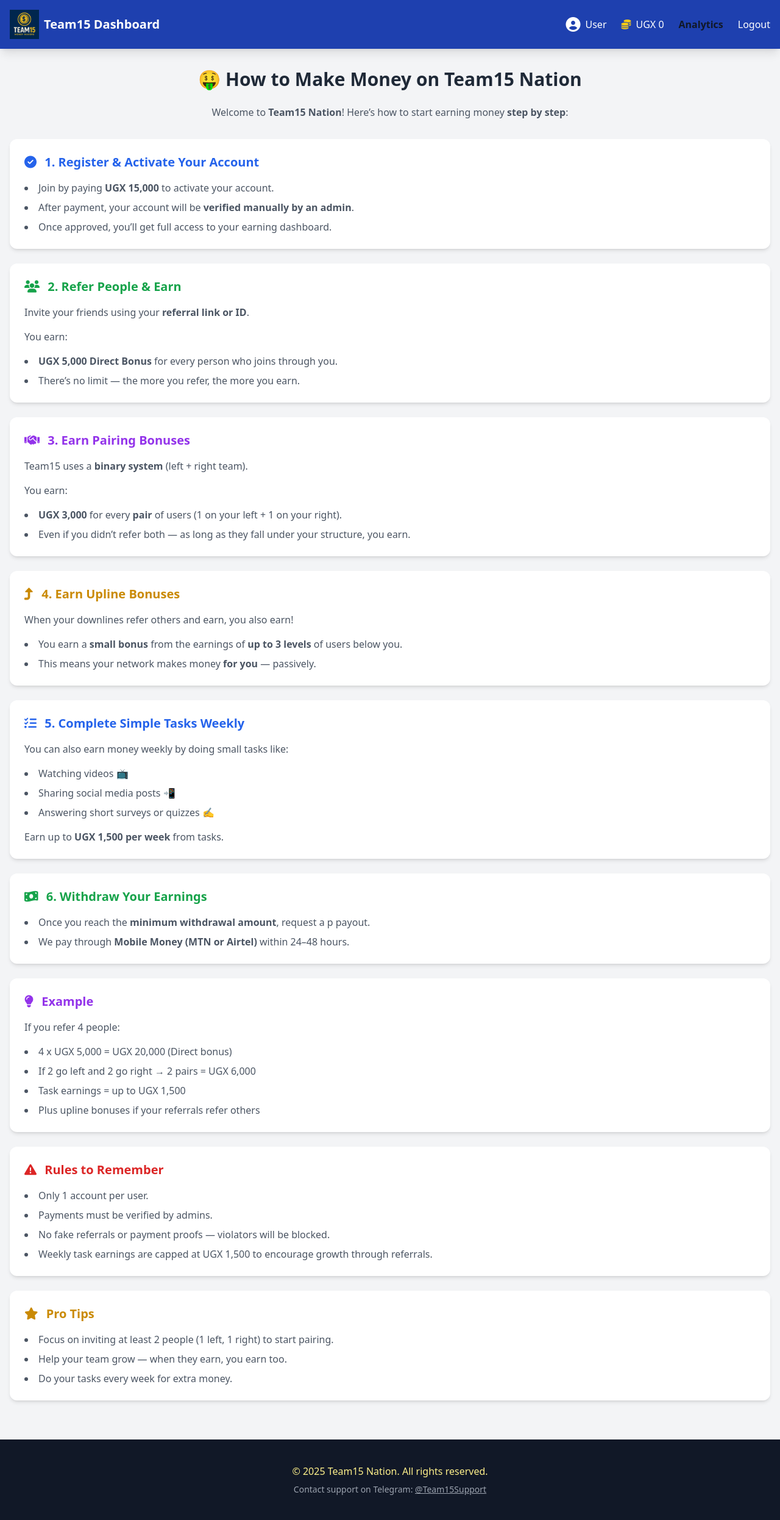
After one commit to Gambredxx/Team15, a Flask app: template templates/make-money-instructions.html in a window 1280 px wide. The commit adds this page. Shown: the whole page at 61% size. Run offline with Flask 3, Linux system fonts and the light colour scheme; the template is opened without the code that fills it, so the values that code supplies are empty; some libraries are stand-ins or nearby versions.

Commit message:
updated dashboard

```diff
--- a/app.py
+++ b/app.py
@@ -1,4 +1,3 @@
-# 🧠 HEAD: All imports and configs stay the same
 from flask import Flask, render_template, request, redirect, url_for, session, flash
 from datetime import datetime
 from functools import wraps
@@ -178,7 +177,7 @@
                           (referrer['id'], user_id))
 
                 conn.commit()
-                return redirect(url_for('instructions'))
+                return redirect(url_for('make_money_instructions'))
 
         except sqlite3.Error as e:
             flash('An error occurred during registration. Please try again.', 'danger')
@@ -362,9 +361,9 @@
     flash('Withdrawal processed successfully!', 'success')
     return redirect(url_for('admin_withdrawal_management'))
 
-@app.route('/instructions')
-def instructions():
-    return render_template('instructions.html')
+@app.route('/make-money-instructions')
+def make_money_instructions():
+    return render_template('make-money-instructions.html')
 
 # ✅ Run
 if __name__ == '__main__':
--- /dev/null
+++ b/templates/make-money-instructions.html
@@ -0,0 +1,203 @@
+<!DOCTYPE html>
+<html lang="en">
+<head>
+  <meta charset="UTF-8" />
+  <meta name="viewport" content="width=device-width, initial-scale=1" />
+  <title>Team15 Nation - How to Make Money</title>
+  <script src="https://cdn.tailwindcss.com"></script>
+  <link
+    rel="stylesheet"
+    href="https://cdnjs.cloudflare.com/ajax/libs/font-awesome/6.4.2/css/all.min.css"
+  />
+  <style>
+    @keyframes fadeInUp {
+      from {
+        opacity: 0;
+        transform: translateY(20px);
+      }
+      to {
+        opacity: 1;
+        transform: translateY(0);
+      }
+    }
+    .animate-fadeInUp {
+      animation: fadeInUp 0.8s ease-out forwards;
+    }
+  </style>
+</head>
+<body class="bg-gray-100">
+  <nav class="bg-blue-800 text-white shadow-lg">
+    <div class="container mx-auto px-4">
+      <div class="flex justify-between items-center py-4">
+        <div class="flex items-center">
+          <img
+            src="/static/images/team15-logo.png"
+            alt="Team15 Logo"
+            class="h-12 w-12 mr-2"
+          />
+          <span class="text-xl font-bold">Team15 Dashboard</span>
+        </div>
+        <div class="flex items-center space-x-6">
+          <div class="flex items-center space-x-2">
+            <i class="fas fa-user-circle text-white text-2xl"></i>
+            <span>{{ user.fullname | default('User') }}</span>
+          </div>
+          <div class="flex items-center space-x-2">
+            <i class="fas fa-coins text-yellow-400"></i>
+            <span>UGX {{ user.balance | default(0) }}</span>
+          </div>
+          <a href="{{ url_for('admin_analytics') }}" class="text-gray-900 font-semibold hover:text-blue-600 mr-4">Analytics</a>
+          <a href="{{ url_for('logout') }}" class="text-white hover:underline">Logout</a>
+        </div>
+      </div>
+    </div>
+  </nav>
+
+  <div class="container mx-auto px-4 py-8">
+    <h1 class="text-3xl font-bold text-gray-800 mb-6 text-center animate-fadeInUp">
+      🤑 How to Make Money on Team15 Nation
+    </h1>
+    <p class="text-gray-600 mb-8 text-center animate-fadeInUp">
+      Welcome to <strong>Team15 Nation</strong>! Here’s how to start earning money <strong>step by step</strong>:
+    </p>
+
+    <div class="grid grid-cols-1 gap-6 mb-8">
+      <!-- Register & Activate -->
+      <div class="bg-white rounded-xl shadow-md p-6 animate-fadeInUp">
+        <h2 class="text-xl font-bold text-blue-600 mb-4">
+          <i class="fas fa-check-circle mr-2"></i> 1. Register & Activate Your Account
+        </h2>
+        <ul class="list-disc list-inside text-gray-600 space-y-2">
+          <li>Join by paying <strong>UGX 15,000</strong> to activate your account.</li>
+          <li>After payment, your account will be <strong>verified manually by an admin</strong>.</li>
+          <li>Once approved, you’ll get full access to your earning dashboard.</li>
+        </ul>
+      </div>
+
+      <!-- Refer People & Earn -->
+      <div class="bg-white rounded-xl shadow-md p-6 animate-fadeInUp">
+        <h2 class="text-xl font-bold text-green-600 mb-4">
+          <i class="fas fa-users mr-2"></i> 2. Refer People & Earn
+        </h2>
+        <p class="text-gray-600 mb-4">
+          Invite your friends using your <strong>referral link or ID</strong>.
+        </p>
+        <p class="text-gray-600 mb-4">You earn:</p>
+        <ul class="list-disc list-inside text-gray-600 space-y-2">
+          <li><strong>UGX 5,000 Direct Bonus</strong> for every person who joins through you.</li>
+          <li>There’s no limit — the more you refer, the more you earn.</li>
+        </ul>
+      </div>
+
+      <!-- Earn Pairing Bonuses -->
+      <div class="bg-white rounded-xl shadow-md p-6 animate-fadeInUp">
+        <h2 class="text-xl font-bold text-purple-600 mb-4">
+          <i class="fas fa-handshake mr-2"></i> 3. Earn Pairing Bonuses
+        </h2>
+        <p class="text-gray-600 mb-4">
+          Team15 uses a <strong>binary system</strong> (left + right team).
+        </p>
+        <p class="text-gray-600 mb-4">You earn:</p>
+        <ul class="list-disc list-inside text-gray-600 space-y-2">
+          <li><strong>UGX 3,000</strong> for every <strong>pair</strong> of users (1 on your left + 1 on your right).</li>
+          <li>Even if you didn’t refer both — as long as they fall under your structure, you earn.</li>
+        </ul>
+      </div>
+
+      <!-- Earn Upline Bonuses -->
+      <div class="bg-white rounded-xl shadow-md p-6 animate-fadeInUp">
+        <h2 class="text-xl font-bold text-yellow-600 mb-4">
+          <i class="fas fa-level-up-alt mr-2"></i> 4. Earn Upline Bonuses
+        </h2>
+        <p class="text-gray-600 mb-4">
+          When your downlines refer others and earn, you also earn!
+        </p>
+        <ul class="list-disc list-inside text-gray-600 space-y-2">
+          <li>You earn a <strong>small bonus</strong> from the earnings of <strong>up to 3 levels</strong> of users below you.</li>
+          <li>This means your network makes money <strong>for you</strong> — passively.</li>
+        </ul>
+      </div>
+
+      <!-- Complete Simple Tasks Weekly -->
+      <div class="bg-white rounded-xl shadow-md p-6 animate-fadeInUp">
+        <h2 class="text-xl font-bold text-blue-600 mb-4">
+          <i class="fas fa-tasks mr-2"></i> 5. Complete Simple Tasks Weekly
+        </h2>
+        <p class="text-gray-600 mb-4">
+          You can also earn money weekly by doing small tasks like:
+        </p>
+        <ul class="list-disc list-inside text-gray-600 space-y-2">
+          <li>Watching videos 📺</li>
+          <li>Sharing social media posts 📲</li>
+          <li>Answering short surveys or quizzes ✍️</li>
+        </ul>
+        <p class="text-gray-600 mt-4">
+          Earn up to <strong>UGX 1,500 per week</strong> from tasks.
+        </p>
+      </div>
+
+      <!-- Withdraw Your Earnings -->
+      <div class="bg-white rounded-xl shadow-md p-6 animate-fadeInUp">
+        <h2 class="text-xl font-bold text-green-600 mb-4">
+          <i class="fas fa-money-bill-wave mr-2"></i> 6. Withdraw Your Earnings
+        </h2>
+        <ul class="list-disc list-inside text-gray-600 space-y-2">
+          <li>Once you reach the <strong>minimum withdrawal amount</strong>, request a p payout.</li>
+          <li>We pay through <strong>Mobile Money (MTN or Airtel)</strong> within 24–48 hours.</li>
+        </ul>
+      </div>
+
+      <!-- Example -->
+      <div class="bg-white rounded-xl shadow-md p-6 animate-fadeInUp">
+        <h2 class="text-xl font-bold text-purple-600 mb-4">
+          <i class="fas fa-lightbulb mr-2"></i> Example
+        </h2>
+        <p class="text-gray-600 mb-4">If you refer 4 people:</p>
+        <ul class="list-disc list-inside text-gray-600 space-y-2">
+          <li>4 x UGX 5,000 = UGX 20,000 (Direct bonus)</li>
+          <li>If 2 go left and 2 go right → 2 pairs = UGX 6,000</li>
+          <li>Task earnings = up to UGX 1,500</li>
+          <li>Plus upline bonuses if your referrals refer others</li>
+        </ul>
+      </div>
+
+      <!-- Rules to Remember -->
+      <div class="bg-white rounded-xl shadow-md p-6 animate-fadeInUp">
+        <h2 class="text-xl font-bold text-red-600 mb-4">
+          <i class="fas fa-exclamation-triangle mr-2"></i> Rules to Remember
+        </h2>
+        <ul class="list-disc list-inside text-gray-600 space-y-2">
+          <li>Only 1 account per user.</li>
+          <li>Payments must be verified by admins.</li>
+          <li>No fake referrals or payment proofs — violators will be blocked.</li>
+          <li>Weekly task earnings are capped at UGX 1,500 to encourage growth through referrals.</li>
+        </ul>
+      </div>
+
+      <!-- Pro Tips -->
+      <div class="bg-white rounded-xl shadow-md p-6 animate-fadeInUp">
+        <h2 class="text-xl font-bold text-yellow-600 mb-4">
+          <i class="fas fa-star mr-2"></i> Pro Tips
+        </h2>
+        <ul class="list-disc list-inside text-gray-600 space-y-2">
+          <li>Focus on inviting at least 2 people (1 left, 1 right) to start pairing.</li>
+          <li>Help your team grow — when they earn, you earn too.</li>
+          <li>Do your tasks every week for extra money.</li>
+        </ul>
+      </div>
+    </div>
+  </div>
+
+  <footer class="bg-gray-900 text-white py-10">
+    <div class="container mx-auto px-4 text-center">
+      <p class="text-yellow-200">© 2025 Team15 Nation. All rights reserved.</p>
+      <p class="mt-2 text-sm text-gray-400">
+        Contact support on Telegram:
+        <a href="https://t.me/+oGPNtTq8aeNhZjc0" target="_blank" rel="noopener" class="underline hover:text-yellow-300">
+          @Team15Support
+        </a>
+      </p>
+    </div>
+  </footer>
+</body>
+</html>
```
Also changed, not shown: templates/dashboard.html (+9 -30 lines).
